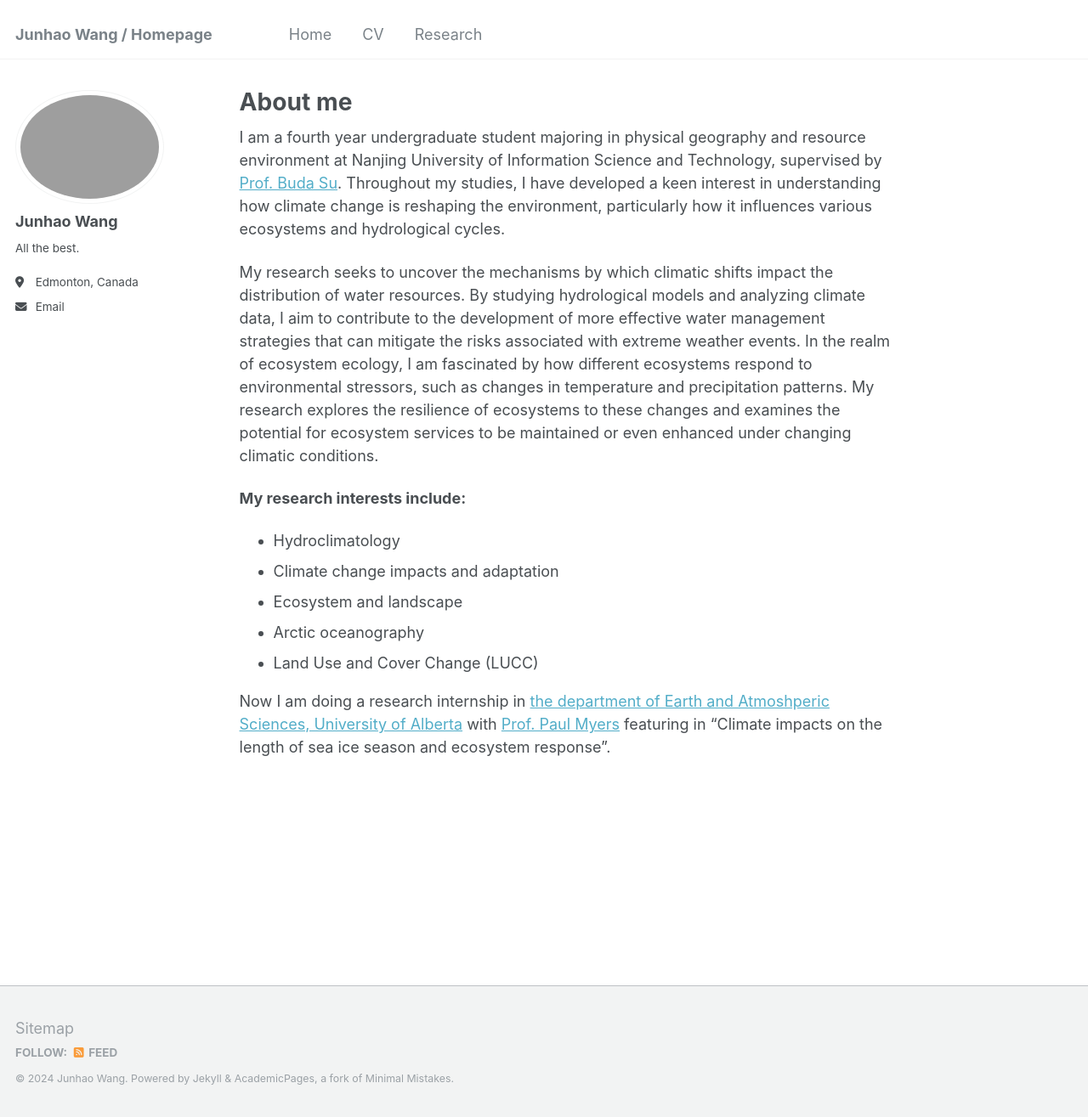
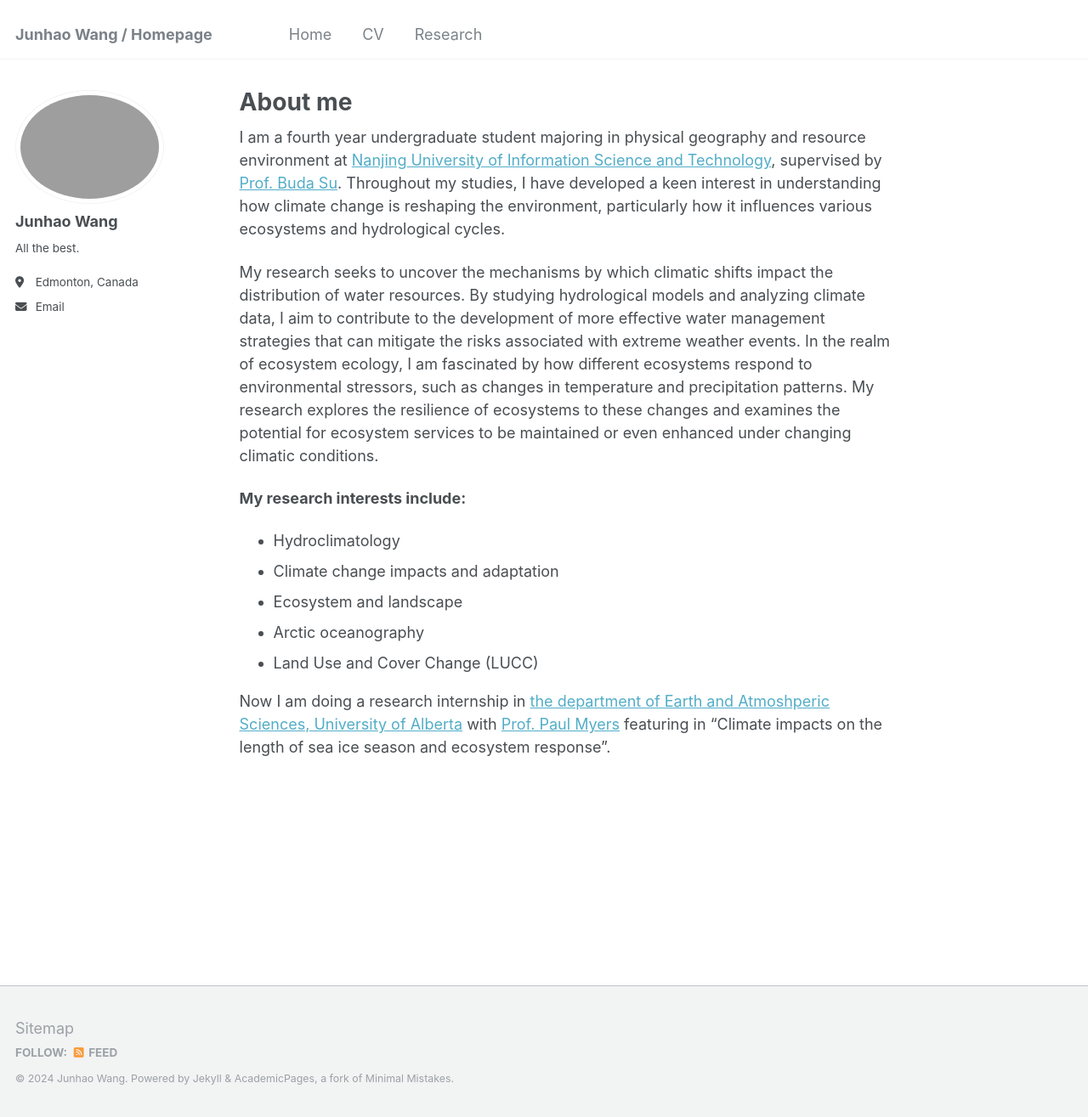
Before and after one commit to sigmundw/sigmundw.github.io, a Jekyll site: the page built from _pages/about.md, in a window 1280 px wide and 1315 px high. Shown: the whole window at 85% size. Built offline with Jekyll 4.4.1, drawn with Linux system fonts in a browser that asks for light colours; part of the change alters nothing that is shown.

```diff
--- a/_pages/about.md
+++ b/_pages/about.md
@@ -7,7 +7,7 @@ redirect_from:
   - /about.html
 ---
 
-I am a fourth year undergraduate student majoring in physical geography and resource environment at Nanjing University of Information Science and Technology, supervised by [Prof. Buda Su](https://www.researchgate.net/profile/Su-Buda). Throughout my studies, I have developed a keen interest in understanding how climate change is reshaping the environment, particularly how it influences various ecosystems and hydrological cycles.
+I am a fourth year undergraduate student majoring in physical geography and resource environment at [Nanjing University of Information Science and Technology](www.nuist.edu.cn), supervised by [Prof. Buda Su](https://www.researchgate.net/profile/Su-Buda). Throughout my studies, I have developed a keen interest in understanding how climate change is reshaping the environment, particularly how it influences various ecosystems and hydrological cycles.
 
 My research seeks to uncover the mechanisms by which climatic shifts impact the distribution of water resources. By studying hydrological models and analyzing climate data, I aim to contribute to the development of more effective water management strategies that can mitigate the risks associated with extreme weather events. In the realm of ecosystem ecology, I am fascinated by how different ecosystems respond to environmental stressors, such as changes in temperature and precipitation patterns. My research explores the resilience of ecosystems to these changes and examines the potential for ecosystem services to be maintained or even enhanced under changing climatic conditions.
 
```
